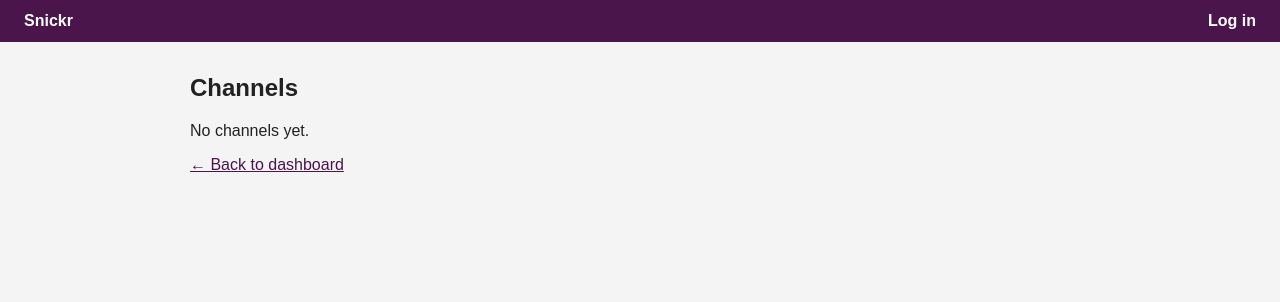
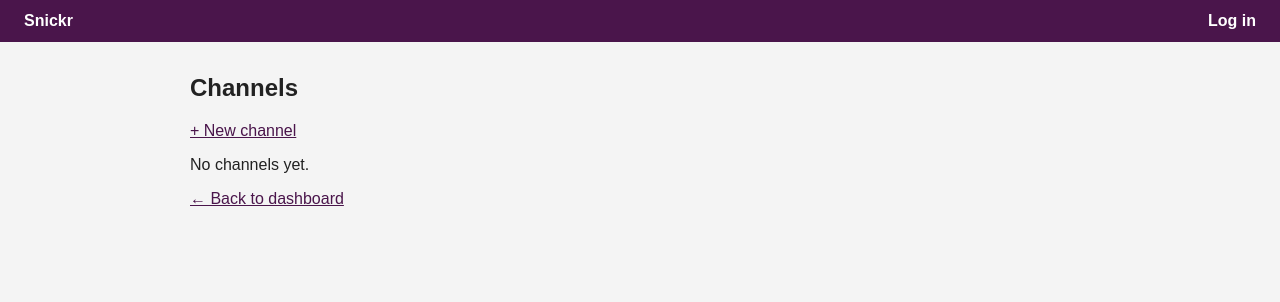
Before and after one commit to dooooominic/Snickr, a Flask app: template templates/workspace.html in a window 1280 px wide. Shown: the top 302 px of the page. Run offline with Flask 3, Linux system fonts and the light colour scheme; the template is opened without the code that fills it, so the values that code supplies are empty; some libraries are stand-ins or nearby versions.

Commit message:
Add workspace and channel creation flows

```diff
--- a/app.py
+++ b/app.py
@@ -112,6 +112,117 @@ def register():
 def logout():
     session.clear()
     return redirect(url_for("index"))
+
+
+@app.route("/workspaces/new", methods=["GET", "POST"])
+@login_required
+def new_workspace():
+    user = current_user()
+    if request.method == "POST":
+        name = request.form.get("workspace_name", "").strip()
+        description = request.form.get("workspace_description", "").strip() or None
+
+        if not name:
+            flash("Workspace name is required.")
+            return render_template("workspace_new.html")
+
+        with db.transaction() as cur:
+            cur.execute(
+                """
+                INSERT INTO workspaces (workspace_name, workspace_description, creator_id)
+                VALUES (%s, %s, %s)
+                RETURNING workspace_id
+                """,
+                (name, description, user["id"]),
+            )
+            new_id = cur.fetchone()["workspace_id"]
+            cur.execute(
+                """
+                INSERT INTO workspace_membership (workspace_id, user_id, is_admin)
+                VALUES (%s, %s, true)
+                """,
+                (new_id, user["id"]),
+            )
+
+        return redirect(url_for("workspace", workspace_id=new_id))
+
+    return render_template("workspace_new.html")
+
+
+@app.route("/workspace/<workspace_id>/channels/new", methods=["GET", "POST"])
+@login_required
+def new_channel(workspace_id):
+    user = current_user()
+
+    membership = db.query(
+        "SELECT 1 FROM workspace_membership WHERE workspace_id = %s AND user_id = %s",
+        (workspace_id, user["id"]),
+    )
+    if not membership:
+        flash("You don't have access to that workspace.")
+        return redirect(url_for("dashboard"))
+
+    if request.method == "POST":
+        name = request.form.get("channel_name", "").strip()
+        channel_type = request.form.get("channel_type", "")
+        other_username = request.form.get("other_username", "").strip()
+
+        if not name:
+            flash("Channel name is required.")
+            return render_template("channel_new.html", workspace_id=workspace_id)
+        if channel_type not in ("public", "private", "direct"):
+            flash("Invalid channel type.")
+            return render_template("channel_new.html", workspace_id=workspace_id)
+
+        other_user_id = None
+        if channel_type == "direct":
+            if not other_username:
+                flash("Direct channels require another user's username.")
+                return render_template("channel_new.html", workspace_id=workspace_id)
+            rows = db.query(
+                """
+                SELECT u.user_id
+                FROM users u
+                JOIN workspace_membership wm ON wm.user_id = u.user_id
+                WHERE u.username = %s AND wm.workspace_id = %s
+                """,
+                (other_username, workspace_id),
+            )
+            if not rows:
+                flash(f"User '{other_username}' isn't a member of this workspace.")
+                return render_template("channel_new.html", workspace_id=workspace_id)
+            other_user_id = str(rows[0]["user_id"])
+            if other_user_id == user["id"]:
+                flash("You can't create a direct channel with yourself.")
+                return render_template("channel_new.html", workspace_id=workspace_id)
+
+        try:
+            with db.transaction() as cur:
+                cur.execute(
+                    """
+                    INSERT INTO channels (workspace_id, channel_name, channel_type, creator_id)
+                    VALUES (%s, %s, %s, %s)
+                    RETURNING channel_id
+                    """,
+                    (workspace_id, name, channel_type, user["id"]),
+                )
+                new_id = cur.fetchone()["channel_id"]
+                cur.execute(
+                    "INSERT INTO channel_membership (channel_id, user_id) VALUES (%s, %s)",
+                    (new_id, user["id"]),
+                )
+                if other_user_id:
+                    cur.execute(
+                        "INSERT INTO channel_membership (channel_id, user_id) VALUES (%s, %s)",
+                        (new_id, other_user_id),
+                    )
+        except psycopg2.errors.UniqueViolation:
+            flash(f"A channel called '{name}' already exists in this workspace.")
+            return render_template("channel_new.html", workspace_id=workspace_id)
+
+        return redirect(url_for("channel", channel_id=new_id))
+
+    return render_template("channel_new.html", workspace_id=workspace_id)
 
 
 @app.route("/dashboard")
--- a/templates/dashboard.html
+++ b/templates/dashboard.html
@@ -2,6 +2,7 @@
 {% block title %}Snickr — Dashboard{% endblock %}
 {% block content %}
 <h1>Your Workspaces</h1>
+<p><a href="{{ url_for('new_workspace') }}">+ New workspace</a></p>
 {% if workspaces %}
   <ul style="list-style:none;padding:0">
     {% for ws in workspaces %}
--- a/templates/workspace.html
+++ b/templates/workspace.html
@@ -7,6 +7,7 @@
 {% endif %}
 
 <h2>Channels</h2>
+<p><a href="{{ url_for('new_channel', workspace_id=workspace_id) }}">+ New channel</a></p>
 {% if channels %}
   <ul style="list-style:none;padding:0">
     {% for ch in channels %}
```
Also changed, not shown: templates/channel_new.html (added, +25 -0 lines), templates/workspace_new.html (added, +19 -0 lines).
